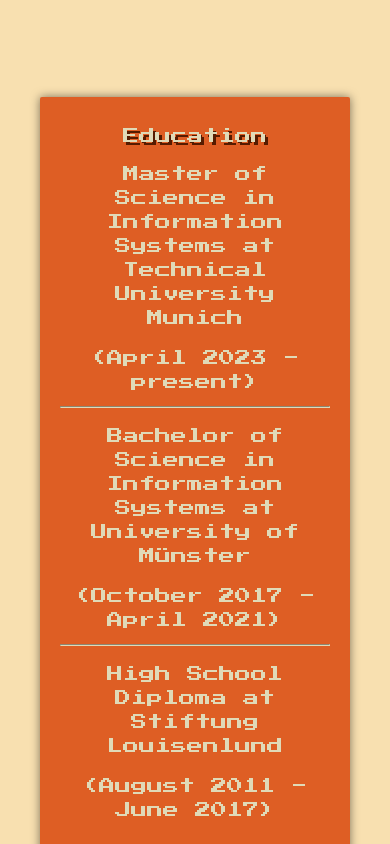
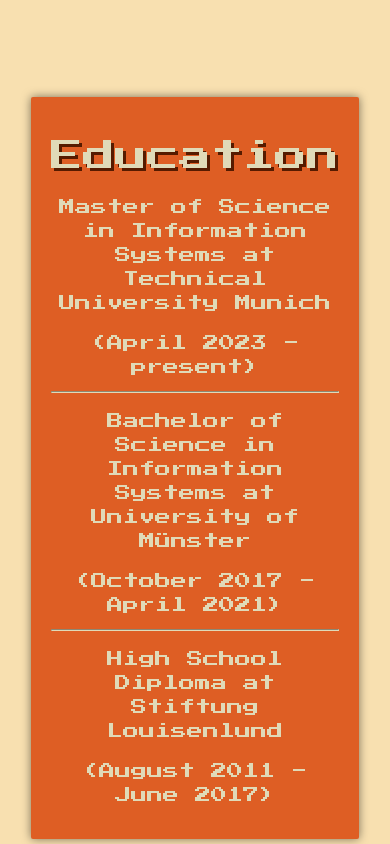
Before and after one commit to cdans/cdans-portfolio, a React (Vite) app: page / in a window 390 px wide. Shown: the part 1020-1864 px from the top of the page. Built offline with nearby package versions, Linux system fonts and the light colour scheme.

Commit message:
Increase font size in profile box

```diff
--- a/src/pages/MainPage.css
+++ b/src/pages/MainPage.css
@@ -100,7 +100,7 @@
   }
 
   .profile-box h1 {
-    font-size: 1em;
+    font-size: 2em;
   }
 
   #summary #links {
```
